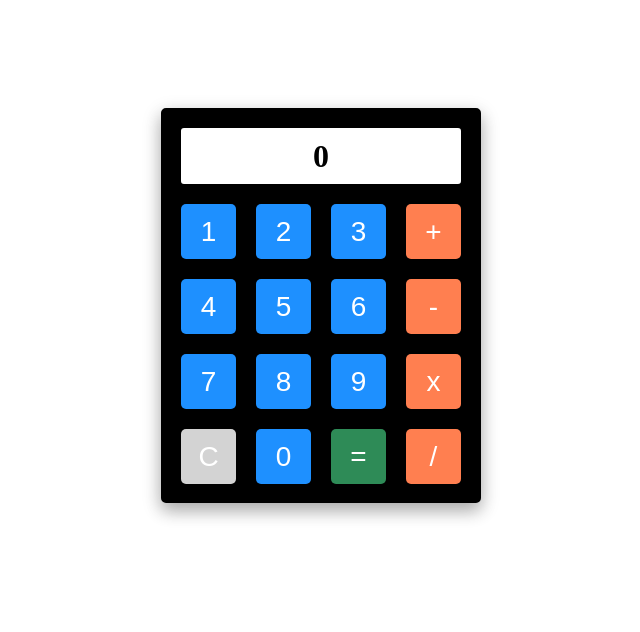
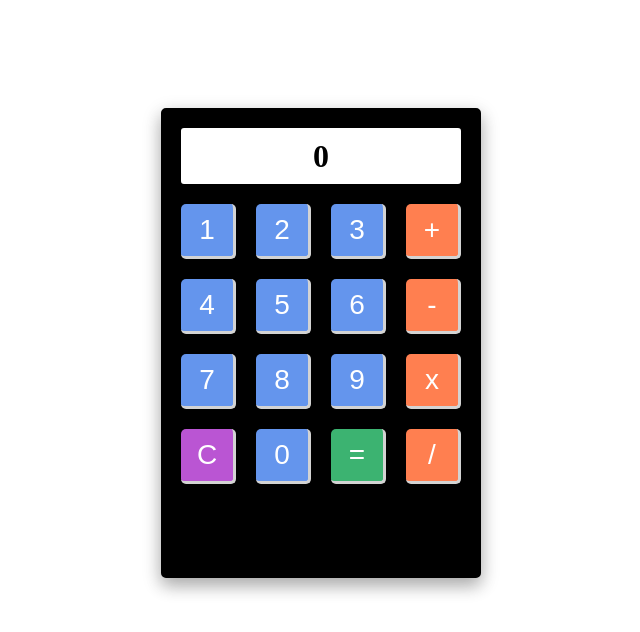
Before and after one commit to developess/JavaScript-Calculator, a plain HTML site: page index.html in a window 1280 px wide. Shown: the whole page, without its empty margins (319-959 px from the left). Drawn offline with Linux system fonts and the light colour scheme.

Commit message:
better click response, new colours

```diff
--- a/styles.css
+++ b/styles.css
@@ -20,7 +20,7 @@ h1 {
 
 .case {
   margin-top: 100px;
-  height: 395px;
+  height: 470px;
   width: 320px;
   background-color: black;
   border: solid 10px black;
@@ -34,7 +34,9 @@ h1 {
 }
 
 button {
-  border: none;
+  border-style: solid;
+  border-color: lightgrey;
+  border-width: 0 3px 3px 0;
   outline: none;
   margin: 10px;
   width: 55px;
@@ -46,22 +48,27 @@ button {
   border-radius: 5px;
 }
 
-button:focus {
-  background-color: pink;
+.wide {
+  width: 130px;
+}
+
+button:active {
+  border: transparent;
 }
 
 .number {
-  background-color: dodgerblue;
+  background-color: cornflowerblue;
 }
 
 .function {
   background-color: coral;
 }
 
-#clear {
-  background-color: lightgrey;
+#clear,
+#back  {
+  background-color: mediumorchid;
 }
 
 #equals {
-  background-color: seagreen;
+  background-color: mediumseagreen;
 }
```
